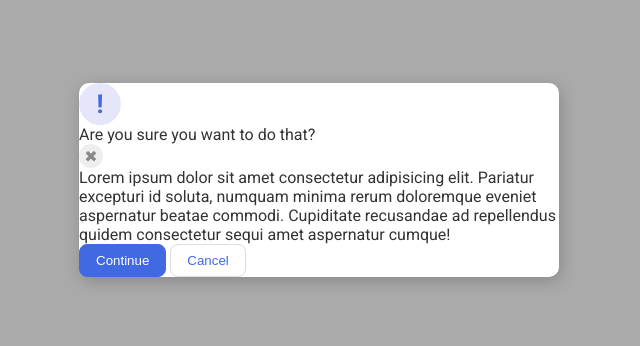
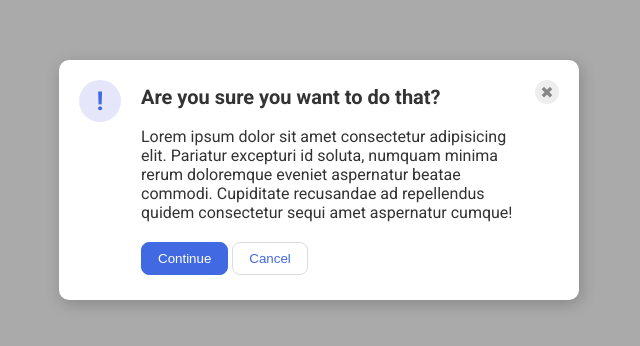
Before and after one commit to PatrickFrueh/the-odin-project, a plain HTML site: page flex/05-flex-modal/index.html in a window 1280 px wide. Shown: the part 220-566 px from the top of the page, without its empty margins (321-961 px from the left). Drawn offline with Linux system fonts and the light colour scheme.

Commit message:
Complete 05-flex-modal
Ideally (x)-button should have been grouped with the other containers (besides (exclam.)-button)

```diff
--- a/flex/05-flex-modal/index.html
+++ b/flex/05-flex-modal/index.html
@@ -9,12 +9,16 @@
   </head>
   <body>
     <div class="modal">
-      <div class="icon">!</div>
-      <div class="header">Are you sure you want to do that?</div>
+        <div class="icon">!</div>
+        <div class="middle">
+          <div class="header">Are you sure you want to do that?</div>
+          <div class="text">Lorem ipsum dolor sit amet consectetur adipisicing elit. Pariatur excepturi id soluta, numquam minima rerum doloremque eveniet aspernatur beatae commodi. Cupiditate recusandae ad repellendus quidem consectetur sequi amet aspernatur cumque!</div>
+          <div class="continue-cancel">
+            <button class="continue">Continue</button>
+            <button class="cancel">Cancel</button>
+          </div>
+      </div>
       <div class="close-button">✖</div>
-      <div class="text">Lorem ipsum dolor sit amet consectetur adipisicing elit. Pariatur excepturi id soluta, numquam minima rerum doloremque eveniet aspernatur beatae commodi. Cupiditate recusandae ad repellendus quidem consectetur sequi amet aspernatur cumque!</div>
-      <button class="continue">Continue</button>
-      <button class="cancel">Cancel</button>
     </div>
   </body>
 </html>
--- a/flex/05-flex-modal/style.css
+++ b/flex/05-flex-modal/style.css
@@ -20,7 +20,36 @@ body {
   width: 480px;
   border-radius: 10px;
   box-shadow: 2px 4px 16px rgba(0,0,0,.2);
+
+  padding: 20px;
+
+  display: flex;
+  justify-content: center;
+  align-items: top;
 }
+
+
+.middle {
+  padding-left: 15px;
+}
+
+.header {
+  font-size: 20px;
+  font-weight: 700;
+  margin-bottom: 8px;
+  display: flex;
+  align-items: center;
+  justify-content: space-between;
+}
+
+.header, .text, .continue-cancel {
+  padding: 5px;
+}
+
+.text {
+  margin-bottom: 10px;
+}
+
 
 .icon {
   color: royalblue;
@@ -33,6 +62,8 @@ body {
   display: flex;
   align-items: center;
   justify-content: center;
+
+  flex-shrink: 0;
 }
 
 .close-button {
@@ -46,6 +77,8 @@ body {
   display: flex;
   align-items: center;
   justify-content: center;
+
+  flex-shrink: 0;
 }
 
 button {
```
